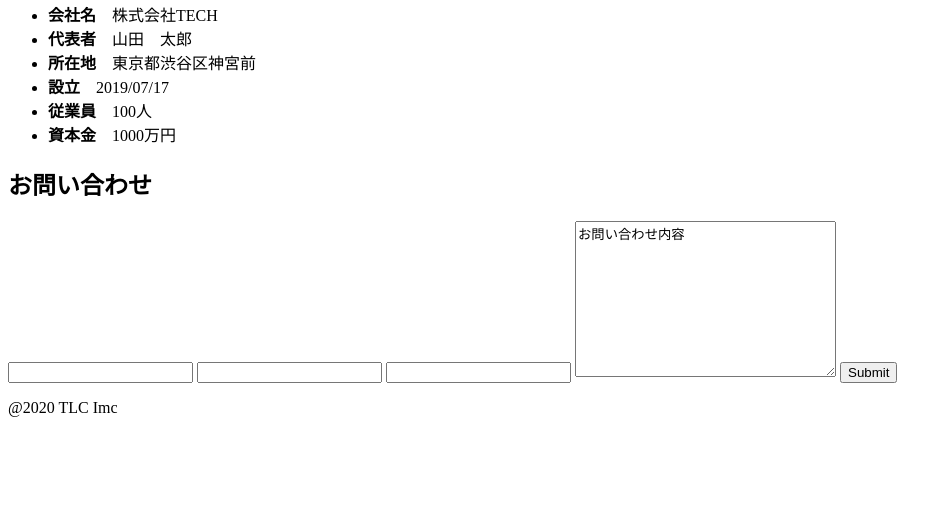
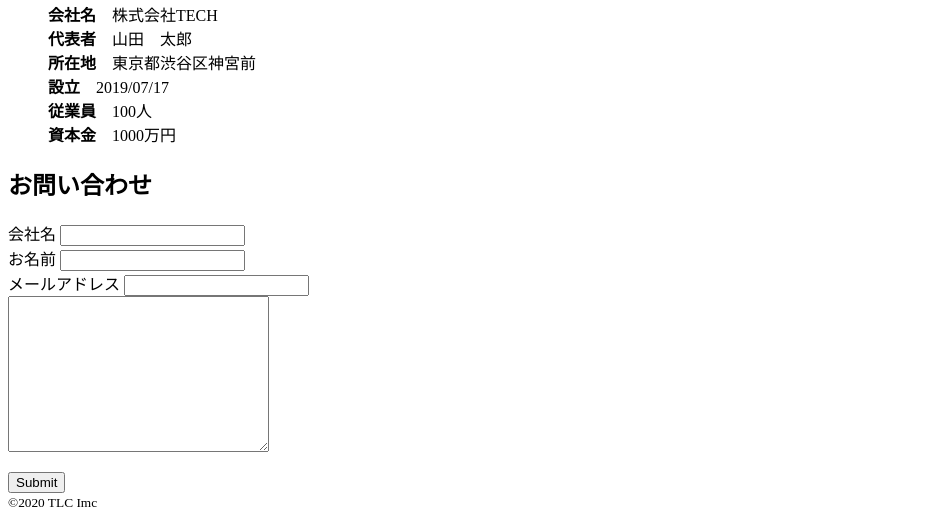
Before and after one commit to iwaki1990/202104041218, a plain HTML site: page index.html in a window 1280 px wide. Shown: the part 642-1161 px from the top of the page, without its empty margins (0-952 px from the left). Before the commit the page ends 1075 px from the top, so only its background shows below. Drawn offline with Linux system fonts and the light colour scheme.

Commit message:
first-commit

```diff
--- a/index.html
+++ b/index.html
@@ -5,6 +5,7 @@
     <meta http-equiv="X-UA-Compatible" content="IE=edge">
     <meta name="viewport" content="width=device-width, initial-scale=1.0">
     <title>COACHTECH</title>
+    <link rel="stylesheet" href="style.css">
 </head>
 <body>
     <nav>
@@ -33,16 +34,19 @@
         </ul>
     <form action="">
         <h2>お問い合わせ</h2>
-        <input type="text" name="">
-        <input type="text">
-        <input type="email">
-        <textarea name="" id="" cols="30" rows="10">お問い合わせ内容</textarea>
+        <label for="text">会社名</label>
+        <input type="text" name=""><br>
+        <label for="text">お名前</label>
+        <input type="text"><br>
+        <label for="email">メールアドレス</label>
+        <input type="email"><br>
+        <textarea name="" id="" cols="30" rows="10"></textarea><br><p></p>
         <input type="submit">
 
 
     </form>
     <footer>
-        <p>@2020 TLC Imc</p>
+        <small>&copy;2020 TLC Imc</small>
     </footer>
 
     </main>
--- a/style.css
+++ b/style.css
@@ -0,0 +1,3 @@
+main li {
+    list-style: none;
+}
```
